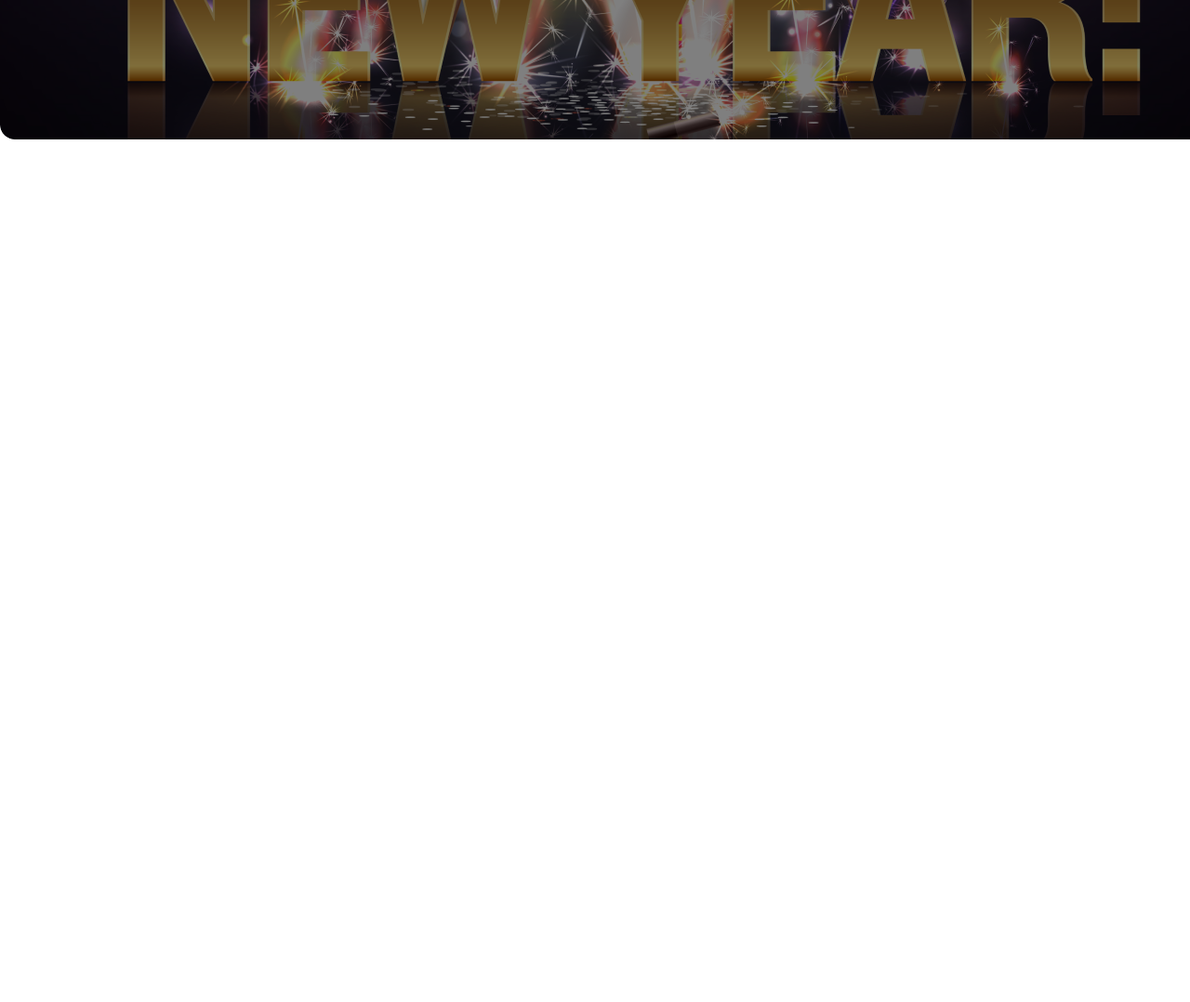
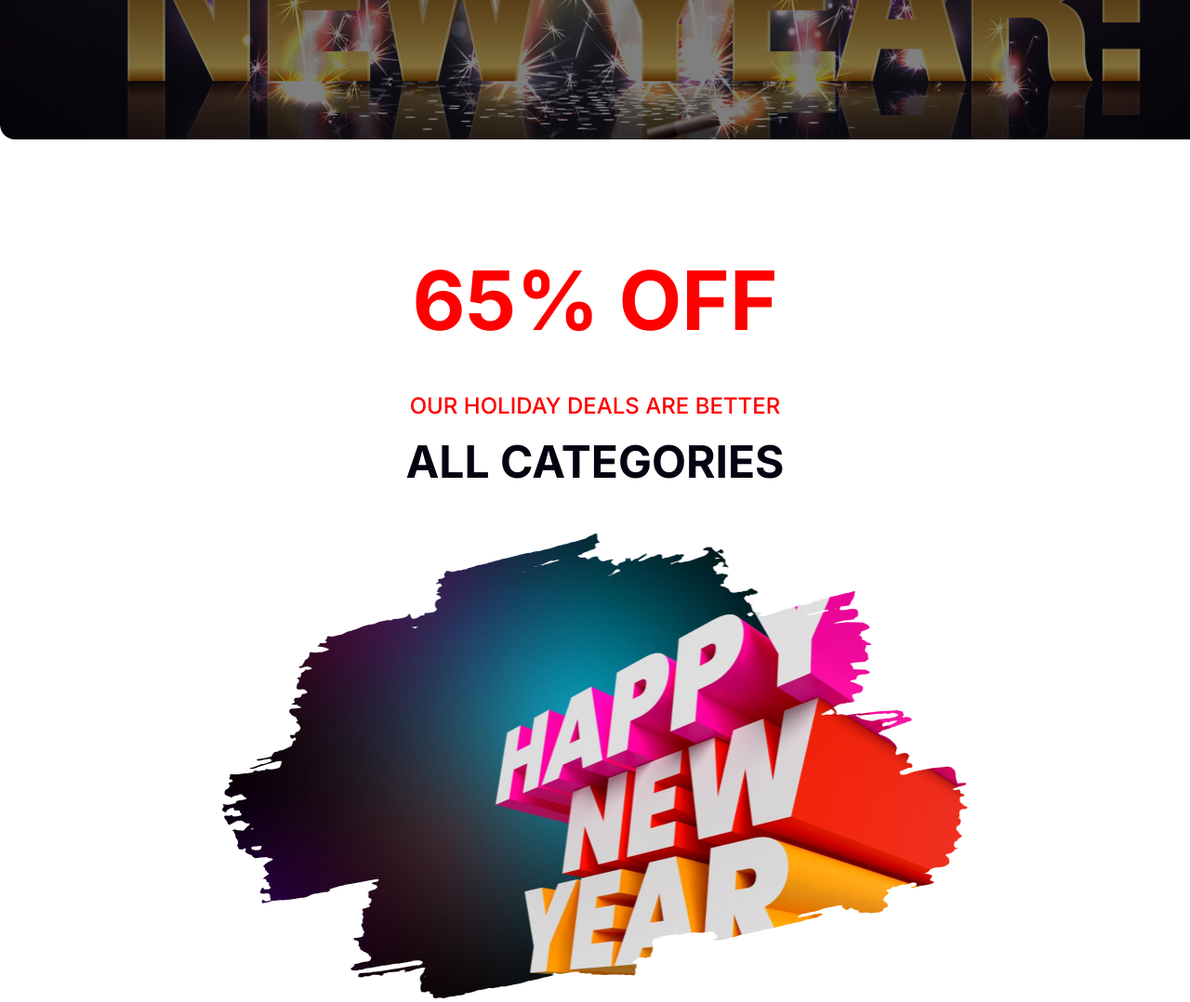
Before and after one commit to NureAlam68/website-landing-page, a plain HTML site: page index.html in a window 1280 px wide. Shown: the part 500-1578 px from the top of the page at 93% size. Before the commit the page ends 800 px from the top, so only its background shows below. Drawn offline with Linux system fonts and the light colour scheme.

Commit message:
second section done

```diff
--- a/index.html
+++ b/index.html
@@ -13,5 +13,17 @@
             <h1>New Year Party <br>Celebration</h1>
         </div>
     </header>
+    <main>
+        <section class="second-section-container">
+                <div class="second-section-content">
+                    <h1>65% OFF</h1>
+                    <p>OUR HOLIDAY DEALS ARE BETTER</p>
+                    <h3>ALL CATEGORIES</h3>
+                </div>
+                <div class="image-container">
+                    <img src="images/newyear-two.png" alt="new year">
+                </div>
+        </section>
+    </main>
 </body>
 </html>
--- a/styles/style.css
+++ b/styles/style.css
@@ -1,4 +1,6 @@
 @import url('https://fonts.googleapis.com/css2?family=Merriweather:ital,wght@0,300;0,400;0,700;0,900;1,300;1,400;1,700;1,900&display=swap');
+
+@import url('https://fonts.googleapis.com/css2?family=Inter:wght@100..900&family=Merriweather:ital,wght@0,300;0,400;0,700;0,900;1,300;1,400;1,700;1,900&display=swap');
 
 body {
     font-family: "Merriweather", serif;
@@ -12,7 +14,7 @@ body {
 
 /* banner section */
 .banner-section {
-    background-image: url("../images/Banner\ Image.png");
+    background-image: url("../images/newyearone.png");
     width: 1320px;
     height: 600px;
     margin: 0 auto;
@@ -50,3 +52,56 @@ body {
     letter-spacing: 0%;
     text-align: center;
 }
+
+/* main section style */
+.second-section-container {
+    width: 802.9px;
+    height: 806px;
+    margin: 0 auto;
+    margin-top: 120px;
+}
+
+.second-section-content {
+    display: flex;
+    flex-direction: column;
+    align-items: center;
+}
+
+.second-section-content h1 {
+    color: rgb(255, 0, 0);
+    font-family: Inter;
+    font-size: 88px;
+    font-weight: 700;
+    line-height: 107px;
+    text-align: center;
+}
+
+.second-section-content p {
+    color: rgb(255, 0, 0);
+    font-family: Inter;
+    font-size: 24px;
+    font-weight: 500;
+    line-height: 29px;
+    text-align: center;
+    margin-top: 45px;
+}
+
+.second-section-content h3 {
+    color: rgb(7, 2, 17);
+    font-family: Inter;
+    font-size: 48px;
+    font-weight: 700;
+    text-align: center;
+    margin-top: 16px;
+}
+
+.image-container {
+    width: 802.9px;
+    height: 500px;
+    margin-top: 48px;
+}
+
+.image-container img {
+    height: 100%;
+    width: 100%;
+}
```
Also changed, not shown: images/fifty-percent.png (renamed from images/Group 44.png), images/giftbox.png (renamed from images/Group 75.png), images/glass.png (renamed from images/Rectangle 7.png), images/handbag-one.png (renamed from images/Rectangle 3.png), images/handbag-two.png (renamed from images/Rectangle 4.png), images/message.png (renamed from images/Group 61.png), images/new-three.png (renamed from images/Group 96.png), images/newyear-two.png (renamed from images/New Year Photo.png), images/newyearone.png (renamed from images/Banner Image.png), images/party.png (renamed from images/Ellipse 1.png), images/red-line.png (renamed from images/Rectangle 2.png), images/ring.png (renamed from images/Rectangle 8.png), images/shows-one.png (renamed from images/Rectangle 6.png), images/shows-two.png (renamed from images/Rectangle 5.png), 1 more files, 2 other files.
